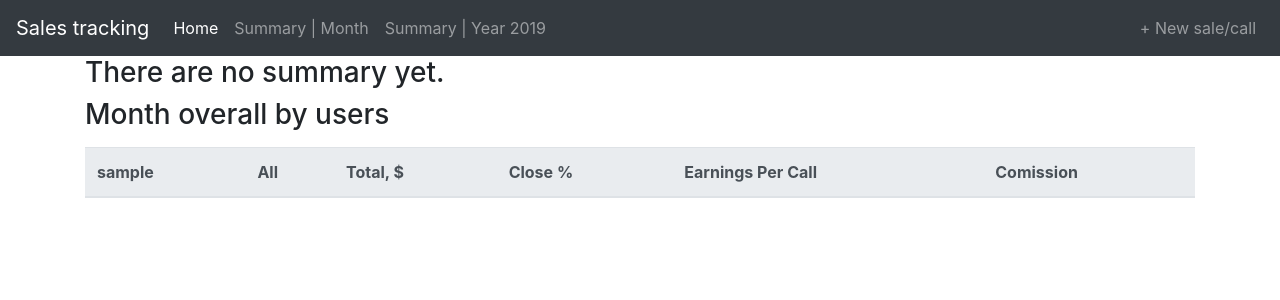
After one commit to kirmishov/salestracking, a Django app: page /sales/summary/2019/ in a window 1280 px wide. The commit adds this page. Shown: the top 300 px of the page. Run offline with Django 3.2, Linux system fonts and the light colour scheme; a user stored in the database is signed in; tables that the repository leaves empty hold one stand-in row (values such as "Sample post"); lists and menus that the app fills with data are empty; some libraries are stand-ins or nearby versions.

Commit message:
views and template (large commit)

```diff
--- /dev/null
+++ b/sales/static/sales/style.css
@@ -0,0 +1,3 @@
+tr[data-outcome='Won'] {
+    background-color: #D4F8DA;
+}
--- a/sales/templates/base.html
+++ b/sales/templates/base.html
@@ -1,15 +1,46 @@
+{% load static %}
+
 <!doctype html>
     <head>
         <!-- Required meta tags -->
         <meta charset="utf-8">
         <meta name="viewport" content="width=device-width, initial-scale=1, shrink-to-fit=no">
         <link rel="stylesheet" href="https://stackpath.bootstrapcdn.com/bootstrap/4.3.1/css/bootstrap.min.css" integrity="sha384-ggOyR0iXCbMQv3Xipma34MD+dH/1fQ784/j6cY/iJTQUOhcWr7x9JvoRxT2MZw1T" crossorigin="anonymous">
+        <link rel="stylesheet" type="text/css" href="{% static 'sales/style.css' %}">
         <title>{% block title %}Salestracking App{% endblock title %}</title>
     </head>
-    <body>
+    <body">
+        <header>
+            <nav class="navbar navbar-expand-lg navbar-dark bg-dark">
+                    <a class="navbar-brand" href="#">Sales tracking</a>
+                    <button class="navbar-toggler" type="button" data-toggle="collapse" data-target="#navbarNav" aria-controls="navbarNav" aria-expanded="false" aria-label="Toggle navigation">
+                    <span class="navbar-toggler-icon"></span>
+                    </button>
+                    <div class="collapse navbar-collapse" id="navbarNav">
+                    <ul class="navbar-nav">
+                        <li class="nav-item active">
+                        <a class="nav-link" href="{% url 'sales:home' %}">Home <span class="sr-only">(current)</span></a>
+                        </li>
+                        {% if request.user.is_superuser %}
+                            <li class="nav-item">
+                            <a class="nav-link" href="{% url 'sales:summary' month|date:"Y" month|date:"m" %}">Summary | Month</a>
+                            </li>
+                            <li class="nav-item">
+                            <a class="nav-link" href="{% url 'sales:summary_year' month|date:"Y" %}">Summary | Year {% now 'Y' %}</a>
+                            </li>
+                        {% endif %}
+                    </ul>
+                    <ul class="navbar-nav ml-auto">
+                        <li class="nav-item">
+                                <a class="nav-link" href="#">+ New sale/call</a>
+                        </li>
+                    </ul>
+                    </div>
+                </nav>
+        </header>
         <div class="container">
-                {% block content %}
-                {% endblock content %}
+            {% block content %}
+            {% endblock content %}
         </div>
     </body>
 </html>
--- a/sales/templates/sales/sale_archive_month.html
+++ b/sales/templates/sales/sale_archive_month.html
@@ -1,3 +1,5 @@
+<!-- Don't use now -->
+
 <ul>
     {% for article in object_list %}
         <li>{{ article.date|date:"F j, Y" }}: {{ article.full_name_customer }}</li>
--- /dev/null
+++ b/sales/templates/sales/summary_year.html
@@ -0,0 +1,62 @@
+{% extends 'base.html' %}
+
+{% block content %}
+{% if total_month_based %}
+    <h3>Month based overall</h3>
+    <table class="table table-hover table-sm">
+            <thead class="thead-dark">
+                <tr>
+                    <th>Month</th>
+                    <th>Total</th>
+                    <th>Enrollments</th>
+                    <th>Attended</th>
+                    <th>Comission</th>
+                </tr>
+            </thead>
+            <tbody>
+                {% for e in total_month_based %}
+                    <tr>
+                        <td>{{e.month|date:"F"}}</td>
+                        <td>${{e.s}}</td>
+                        <td>{{e.enrollments}}</td>
+                        <td>{{e.attended}}</td>
+                        <td>${{e.comission}}</td>
+                    </tr>
+                {% endfor %}
+            </tbody>
+    </table>
+{% else %}
+    <h3>There are no summary yet.</h3>
+{% endif %}
+
+
+<h3>Month overall by users</h3>
+{% for user in user_month_based %}
+    <p></p>
+    <table class="table table-hover">
+            <thead class="thead-light">
+                <tr>
+                    <th>{{user.name}}</th>
+                    <th>All</th>
+                    <th>Total, $</th>
+                    <th>Close %</th>
+                    <th>Earnings Per Call</th>
+                    <th>Comission</th>
+                </tr>
+            </thead>
+            <tbody>
+                {% for e in user.total %}
+                    <tr>
+                        <td>{{e.month|date:"F"}}</td>
+                        <td>{{e.c}}</td>
+                        <td>${{e.s}}</td>
+                        <td>{{e.close}}</td>
+                        <td>{{e.per_call}}</td>
+                        <td>{{e.comission}}</td>
+                    </tr>
+                {% endfor %}
+            </tbody>
+    </table>
+{% endfor %}
+
+{% endblock %}
--- a/sales/urls.py
+++ b/sales/urls.py
@@ -10,16 +10,15 @@ https://github.com/nshafer/django-hashid-field
 app_name = 'sales'
 urlpatterns = [
     path('', views.HomeView.as_view(), name='home'),
-    # ex: /sales/summary
-    path('summary/', views.SummaryView.as_view(), name='summary'),
     # ex: sales/2
     path('<int:pk>/', views.DetailView.as_view(), name='detail'),
     # ex: sales/2/edit/
     path('<int:pk>/edit/', views.UpdateView.as_view(), name='edit'),
     # new | ex: sales/new
-
     # Example: /2012/08/
     path('<int:year>/<int:month>/',
          views.SaleMonthArchiveView.as_view(month_format='%m'),
          name="archive_month_numeric"),
+    path('summary/<int:year>/<int:month>/', views.SummaryView.as_view(month_format='%m'), name='summary'),
+    path('summary/<int:year>/', views.SummaryYearView.as_view(), name='summary_year'),
 ]
--- a/sales/views.py
+++ b/sales/views.py
@@ -1,63 +1,198 @@
-from django.shortcuts import render, get_object_or_404
-from django.urls import reverse
 from django.views import generic, View
 from django.contrib.auth.mixins import LoginRequiredMixin, UserPassesTestMixin
 import django_tables2 as tables
 from .tables import SimpleTable
-from django.http import HttpResponse
 from django.shortcuts import redirect
-
-from django.views.generic.dates import MonthArchiveView
+# from dateutil.relativedelta import relativedelta
+from django.utils import timezone
+from django.views.generic.dates import MonthArchiveView, YearArchiveView
 
 from .models import Sale
+from django.contrib.auth import get_user_model
+from django.db.models import Sum, Count
+from django.db.models.functions import TruncMonth, TruncDay
 
-"""
-def index(request):
-    latest_sales_list = Sale.objects.order_by('-date_modified')[:5]
-    context = {
-        'latest_sales_list': latest_sales_list,
-    }
-    return render(request, 'sales/index.html', context)
 
-def detail(request, sale_id):
-    sale = get_object_or_404(Sale, pk=sale_id)
-    return render(request, 'sales/detail.html', {'sale': sale})
+User = get_user_model()
 
-def edit(request, sale_id):
-    sale = get_object_or_404(Sale, pk=sale_id)
-    return render(request, 'sales/edit.html', {'sale': sale})
-"""
 
-class SummaryView(UserPassesTestMixin, generic.ListView):
-    template_name = 'sales/summary.html'
-    context_object_name = 'latest_sales_list'
+class SaleMonthArchiveView(LoginRequiredMixin, MonthArchiveView, tables.SingleTableView):
+    table_pagination = False # for simple solution display summary footer
+    date_field = "date"
+    allow_future = True # decide later True of False
+    allow_empty = True
+
+    table_class = SimpleTable
+    template_name = 'sales/home.html'
     login_url = 'login'
+    context_object_name = 'latest_sales_list_personal'
 
     def get_queryset(self):
-        """Return the last five modified sales."""
-        return Sale.objects.order_by('-date_modified')[:5]
+        if self.request.user.is_superuser:
+            return Sale.objects.all()
+        else:
+            return Sale.objects.filter(author=self.request.user)
+
+    def get_context_data(self, **kwargs):
+        context = super().get_context_data(**kwargs)
+        if self.request.user.is_superuser:
+            context['cash_list'] = Sale.objects.filter(date__month=context['month'].month).aggregate(Sum('cash_collected'))
+
+        else:
+            context['cash_list'] = Sale.objects.filter(author=self.request.user, date__month=context['month'].month).aggregate(Sum('cash_collected'))
+
+        return context
+
+
+class SummaryYearView(UserPassesTestMixin, YearArchiveView):
+    model = Sale
+    date_field = "date"
+    allow_empty = True
+    template_name = 'sales/summary_year.html'
 
     def test_func(self):
-        return self.request.user.username == 'admin'
+        return self.request.user.is_superuser
+
+    def get_context_data(self, **kwargs):
+        context = super().get_context_data(**kwargs)
+        total_cash_month_based = Sale.objects.filter(date__year=context['year'].year).annotate(month=TruncMonth('date')).values('month').annotate(s=Sum('cash_collected')).values('month', 's').order_by('month')
+        enrollments_month_based = Sale.objects.filter(outcome='Won', date__year=context['year'].year).annotate(month=TruncMonth('date')).values('month').annotate(c=Count('id')).values('month', 'c').order_by('month')
+        attended_month_based = Sale.objects.filter(attended=True, date__year=context['year'].year).annotate(month=TruncMonth('date')).values('month').annotate(c=Count('id')).values('month', 'c').order_by('month')
+        for entry in total_cash_month_based:
+            entry.update({
+                'enrollments': 0,
+                'attended': 0,
+                'comission': int(round(entry['s']*0.1,0)),
+            })
+            for e in enrollments_month_based:
+                if entry['month'] == e['month']:
+                    entry.update({
+                        'enrollments': e['c']
+                    })
+            for a in attended_month_based:
+                if entry['month'] == a['month']:
+                    entry.update({
+                        'attended': a['c']
+                    })
+
+        context['total_month_based'] = total_cash_month_based
+
+        context['user_month_based'] = []
+        for user in User.objects.all():
+            total_month_based = Sale.objects.filter(author=user, date__year=context['year'].year).annotate(month=TruncMonth('date')).values('month').annotate(c=Count('id'), s=Sum('cash_collected')).values('month', 'c', 's')
+            calls_attended = Sale.objects.filter(author=user, attended=True, date__year=context['year'].year).annotate(month=TruncMonth('date')).values('month').annotate(c=Count('id')).values('month', 'c')
+            calls_won = Sale.objects.filter(author=user, outcome='Won', date__year=context['year'].year).annotate(month=TruncMonth('date')).values('month').annotate(c=Count('id')).values('month', 'c')
+
+            for entry in total_month_based:
+                entry.update({
+                    'close': 0,
+                    'per_call':0,
+                    'comission':0
+                })
+                for a in calls_attended:
+                    if entry['month'] == a['month']:
+                        entry.update({
+                            'per_call': '${}'.format(int(round(entry['s'] / a['c'], 0))) if a['c'] != 0 else 0,
+                            'comission': '${}'.format(int(round(entry['s']*0.1, 0))) if a['c'] != 0 else 0,
+                        })
+                        for d in calls_won:
+                            if d['month'] == a['month']:
+                                entry.update({
+                                    'close': '{}%'.format(int(round(d['c'] / a['c'] * 100, 0))) if entry['c'] != 0 else 0,
+                                })
+
+            context['user_month_based'].append({
+                'name': user.username,
+                'total': total_month_based,
+            })
+
+            context['month'] = timezone.now() # add in all views?
+
+        return context
+
+
+
+
+class SummaryView(UserPassesTestMixin, MonthArchiveView):
+    model = Sale
+    date_field = "date"
+    template_name = 'sales/summary.html'
+    context_object_name = 'summary_month_table'
+    login_url = 'login' # delete?
+    allow_future = True # decide later True of False
+    allow_empty = True
+
+    def test_func(self):
+        return self.request.user.is_superuser
         # TODO: change to smth like this: return self.request.user.is_superuser
 
-"""
-class HomeView(LoginRequiredMixin, generic.ListView):
-    template_name = 'sales/home.html'
-    context_object_name = 'latest_sales_list_personal'
-    login_url = 'login'
+    def get_context_data(self, **kwargs):
+        context = super().get_context_data(**kwargs)
 
-    def get_queryset(self):
-        # Return the last five modified sales
-        return Sale.objects.filter(author=self.request.user).order_by('date_modified')[:5]
-"""
+        context['new1'] = []
+        for user in User.objects.all():
+            # calls_attended = len(Sale.objects.filter(author=user, attended=True, date__gte=context['month'], date__lte=context['month']+relativedelta(months=+1)))
+            calls_attended = len(Sale.objects.filter(author=user, attended=True, date__month=context['month'].month, date__year=context['month'].year))
+            calls_booked = len(Sale.objects.filter(author=user, date__month=context['month'].month, date__year=context['month'].year))
+            total_cash = Sale.objects.filter(author=user, date__month=context['month'].month, date__year=context['month'].year).aggregate(Sum('cash_collected'))['cash_collected__sum']
+            # not filtered by month yet
+            context['new1'].append({
+                'name': user.username,
+                'calls booked': calls_booked,
+                'calls attended': calls_attended,
+                'Call Show up Rate %': int(round(calls_attended / calls_booked * 100, 0)) if calls_booked != 0 else 0,
+                'Enrollments': len(Sale.objects.filter(author=user, outcome='Won', date__month=context['month'].month, date__year=context['month'].year)),
+                'Close %': int(round(len(Sale.objects.filter(author=user, outcome='Won', date__month=context['month'].month, date__year=context['month'].year)) / calls_attended * 100, 0)) if calls_attended != 0 else 0,
+                'Total $': total_cash if total_cash else 0,
+                'Earnings Per Call': int(round(Sale.objects.filter(author=user, date__month=context['month'].month, date__year=context['month'].year).aggregate(Sum('cash_collected'))['cash_collected__sum'] / calls_attended, 0)) if calls_attended != 0 else 0,
+                'Commission': int(round(Sale.objects.filter(author=user, date__month=context['month'].month, date__year=context['month'].year).aggregate(Sum('cash_collected'))['cash_collected__sum'] * 0.1, 0)) if Sale.objects.filter(author=user, date__month=context['month'].month, date__year=context['month'].year).aggregate(Sum('cash_collected'))['cash_collected__sum'] else 0,
+                # can extend user model to Commission
+            })
+        if sum([user['calls booked'] for user in context['new1']]) > 0:
+            context['monthly_totals'] = {
+                'calls booked': sum([user['calls booked'] for user in context['new1']]),
+                'calls attended': sum([user['calls attended'] for user in context['new1']]),
+                'Call Show up Rate %': int(round(sum([user['calls attended'] for user in context['new1']]) / sum([user['calls booked'] for user in context['new1']]) * 100, 0)),
+                'Enrollments': sum([user['Enrollments'] for user in context['new1']]),
+                'Close %': int(round(sum([user['Enrollments'] for user in context['new1']]) / sum([user['calls attended'] for user in context['new1']]) * 100, 0)) if sum([user['calls attended'] for user in context['new1']]) > 0 else 0,
+                'Total $': sum([user['Total $'] for user in context['new1']]),
+                'Earnings Per Call': int(round(sum([user['Total $'] for user in context['new1']]) / sum([user['calls attended'] for user in context['new1']]), 0)) if sum([user['calls attended'] for user in context['new1']]) != 0 else 0,
+                'Commission': sum([user['Commission'] for user in context['new1']]),
+            }
+
+        context['date_based'] = Sale.objects.filter(date__month=context['month'].month, date__year=context['month'].year).annotate(day=TruncDay('date')).values('day').annotate(c=Count('id'), s=Sum('cash_collected')).values('day', 'c', 's').order_by('-day')
+        context['date_based_enr'] = Sale.objects.filter(outcome='Won', date__month=context['month'].month, date__year=context['month'].year).annotate(day=TruncDay('date')).values('day').annotate(enr=Count('id')).values('day', 'enr').order_by('-day')
+        context['date_based_att'] = Sale.objects.filter(attended=True, date__month=context['month'].month, date__year=context['month'].year).annotate(day=TruncDay('date')).values('day').annotate(att=Count('id')).values('day', 'att').order_by('-day')
+
+        for entry in context['date_based']:
+            entry.update({
+                'enr': 0
+            })
+            for d in list(context['date_based_enr']):
+                if d['day'] == entry['day']:
+                    entry.update({
+                        'enr': d['enr']
+                    })
+        for entry in context['date_based']:
+            entry.update({
+                'att': 0
+            })
+            for d in list(context['date_based_att']):
+                if d['day'] == entry['day']:
+                    entry.update({
+                        'att': d['att']
+                    })
+
+        return context
+
 
 class DetailView(LoginRequiredMixin, generic.DetailView):
     model = Sale
     template_name = 'sales/detail.html'
     login_url = 'login'
 
-    # TODO: add test_func like in UpdateView
+    # TODO: add test_func like in UpdateView or delete this view
+
 
 class UpdateView(UserPassesTestMixin, generic.UpdateView):# , LoginRequiredMixin
     model = Sale
@@ -70,36 +205,9 @@ class UpdateView(UserPassesTestMixin, generic.UpdateView):# , LoginRequiredMixin
         return self.request.user.is_superuser or self.request.user == self.get_object().author
 
 
-
-# class HomeView(LoginRequiredMixin, tables.SingleTableView):
-#     table_class = SimpleTable
-#     template_name = 'sales/home.html'
-#     login_url = 'login'
-#     context_object_name = 'latest_sales_list_personal'
-
-#     def get_queryset(self):
-#         """
-#         Return the last five modified sales.
-#         No slice [:5] here cause django_tables2 conflict.
-#         """
-#         return Sale.objects.filter(author=self.request.user).order_by('date_modified')
-
 class HomeView(LoginRequiredMixin, View):
     login_url = 'login'
     def get(self, request):
-        # return HttpResponse("test")
-        return redirect('2019/05/') # [hardcoded] TODO: def current_year_month() return 2019/05/
-        # How solve problem with new (empty) months?
-
-
-
-class SaleMonthArchiveView(LoginRequiredMixin, MonthArchiveView, tables.SingleTableView):
-    queryset = Sale.objects.all()
-    date_field = "date"
-    allow_future = True # can delete
-    allow_empty = True
-
-    table_class = SimpleTable
-    template_name = 'sales/home.html'
-    login_url = 'login'
-    context_object_name = 'latest_sales_list_personal'
+        year_str = timezone.now().year
+        month_str = timezone.now().month
+        return redirect('{}/{}/'.format(year_str, month_str))
--- a/users/models.py
+++ b/users/models.py
@@ -1,6 +1,7 @@
 from django.db import models
 from django.contrib.auth.models import AbstractUser
 
+from django.utils.translation import ugettext_lazy as _
+
 class CustomUser(AbstractUser):
-    # name = models.TextField(max_length=40)
     pass
```
Also changed, not shown: sales/tables.py (+29 -1 lines), sales/templates/mytable.html (+11 -2 lines), sales/templates/sales/home.html (+6 -3 lines), sales/templates/sales/summary.html (+93 -8 lines).
